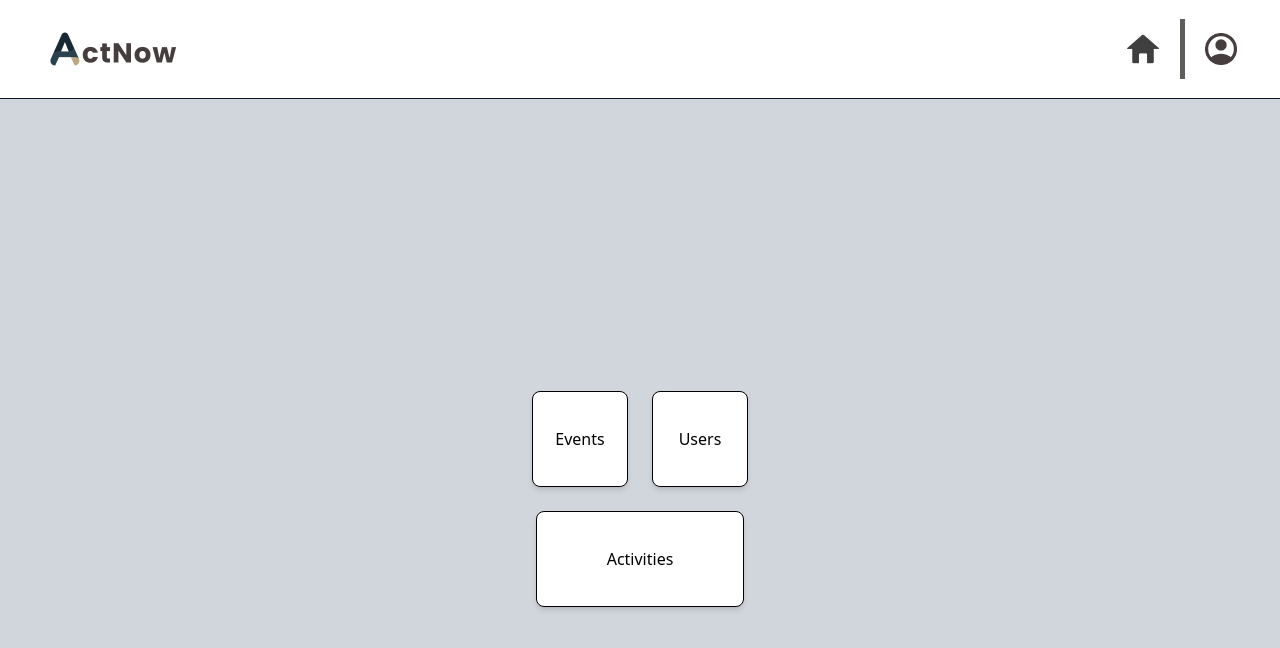
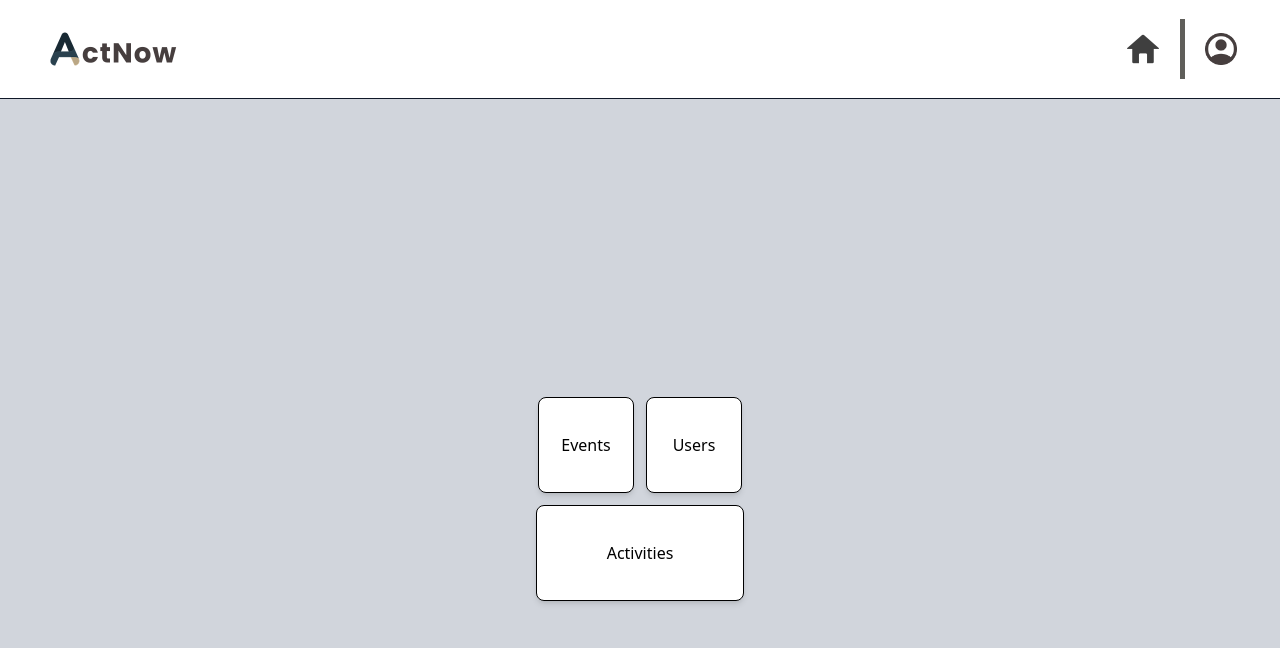
Before and after one commit to AnkurRam2002/ActNow-Frontend, a React (Vite) app: page /admin in a window 1280 px wide. Shown: the top 648 px of the page. Built offline with nearby package versions, Linux system fonts and the light colour scheme.

Commit message:
added admin homepage

```diff
--- a/src/pages/AdminHomePage.jsx
+++ b/src/pages/AdminHomePage.jsx
@@ -8,8 +8,8 @@
     <>
     <TopBar />
     <div className="flex items-center justify-center h-screen bg-gray-300">
-      <div className="flex flex-col items-center gap-6">
-        <div className="flex gap-6">
+      <div className="flex flex-col items-center gap-3">
+        <div className="flex gap-3">
           <button
             onClick={() => navigate('/events')}
             className="cursor-pointer w-24 h-24 bg-white border border-black rounded-lg shadow-md hover:shadow-lg transition flex items-center justify-center text-base font-medium"
```
